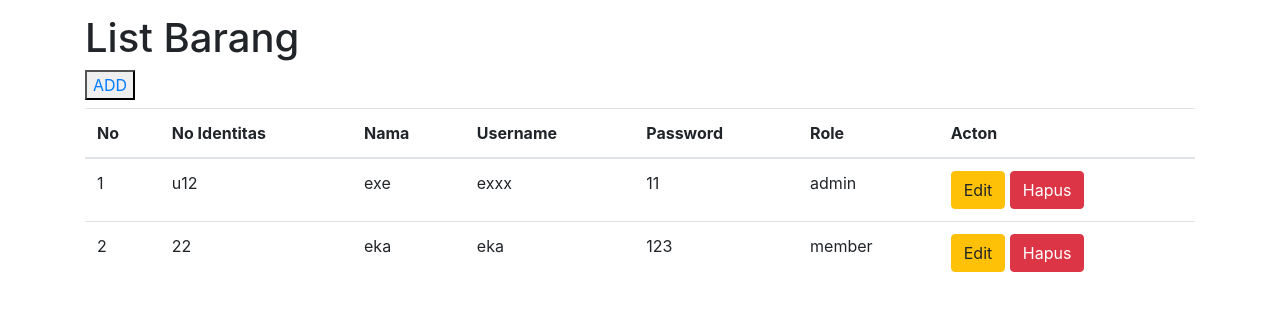
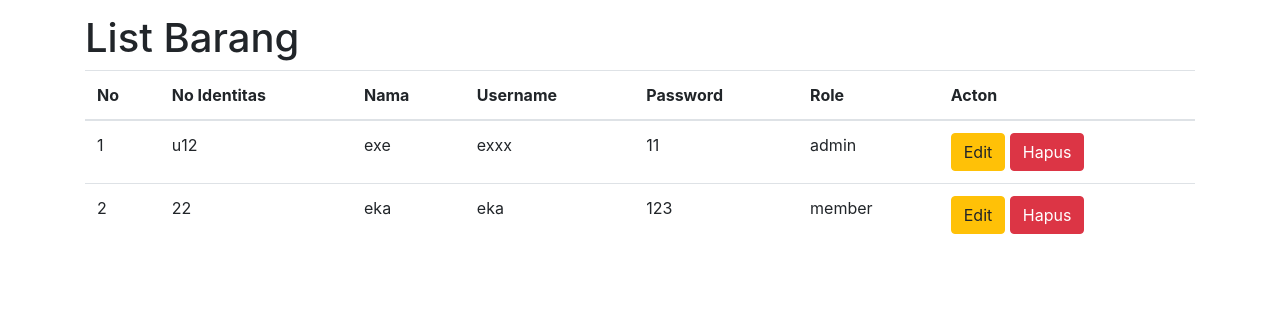
Before and after one commit to ekaputraadityaa/STSbarang, a PHP site: page /listUser.php in a window 1280 px wide. Shown: the part 58-369 px from the top of the page. Run offline with PHP 8.4, Linux system fonts and the light colour scheme; data comes from the database, SQL or seed files in the repository; data that the repository does not hold is empty; some libraries are stand-ins or nearby versions.

Commit message:
Update listUser.php

```diff
--- a/listUser.php
+++ b/listUser.php
@@ -38,7 +38,7 @@ $number = 0
         </nav>
     </div>
     <div class ="container">
-    <h1>List Barang</h1>   <button><a href="add1.php">ADD</a></button>
+    <h1>List Barang</h1>
     <table class="table w-100 mt-2" id="table">
     <thead>
                     <tr>
```
